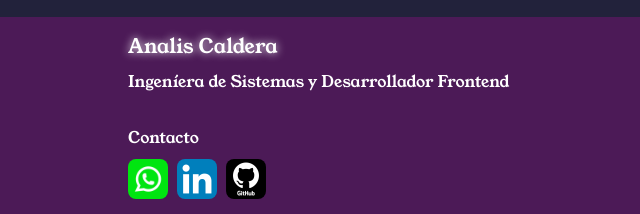
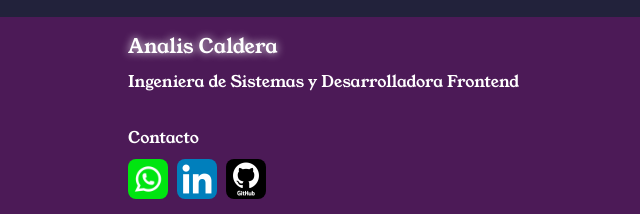
Before and after one commit to AnalisCaldera/Pagina-ClimaApi, a plain HTML site: page src/index.html in a window 1280 px wide. Shown: the part 1293-1507 px from the top of the page, 640-1280 px from the left. Drawn offline with Linux system fonts and the light colour scheme.

Commit message:
Update index.html

```diff
--- a/src/index.html
+++ b/src/index.html
@@ -115,7 +115,7 @@
 
         <div class="contacto">
             <p>Analis Caldera</p>
-            <p>Ingeníera de Sistemas y Desarrollador Frontend</p>
+            <p>Ingeniera de Sistemas y Desarrolladora Frontend</p>
             <p>Contacto</p>
             <div>
                 <a href="https://wa.link/bxk3hv">
```
